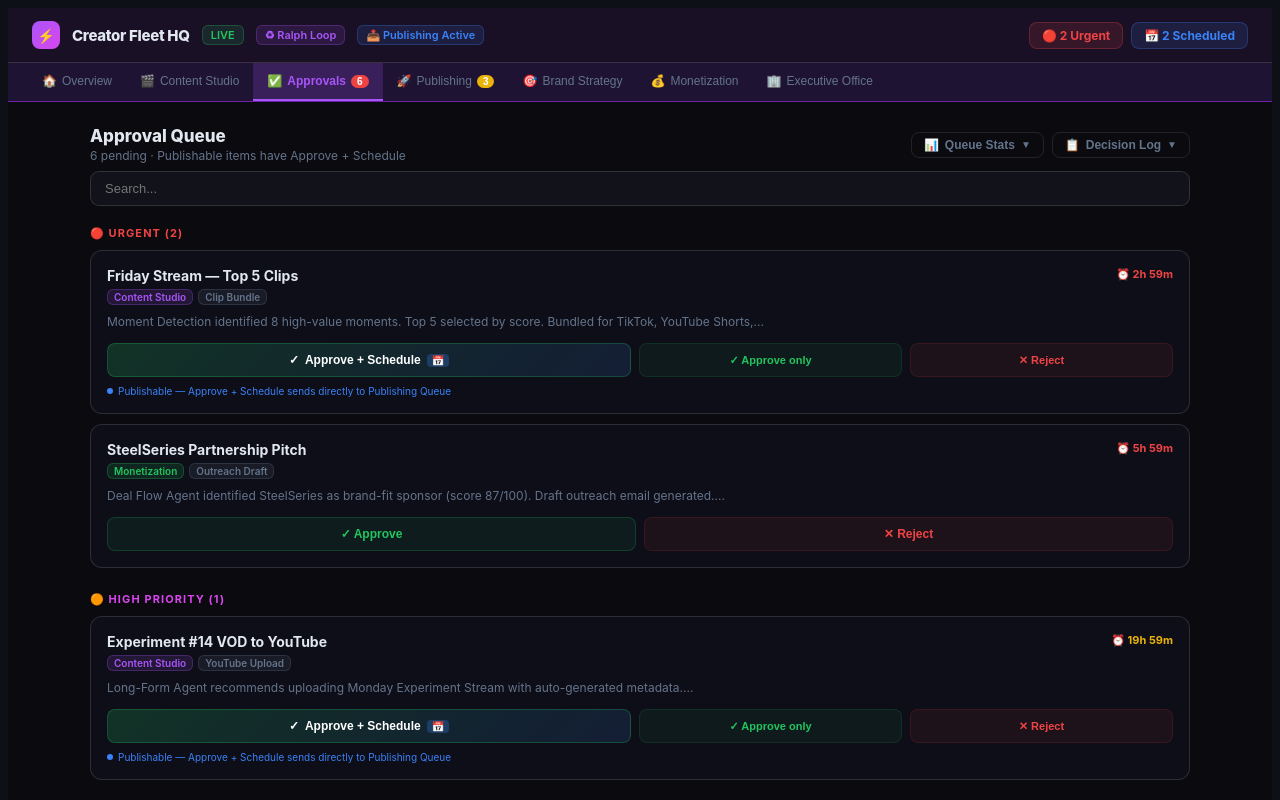
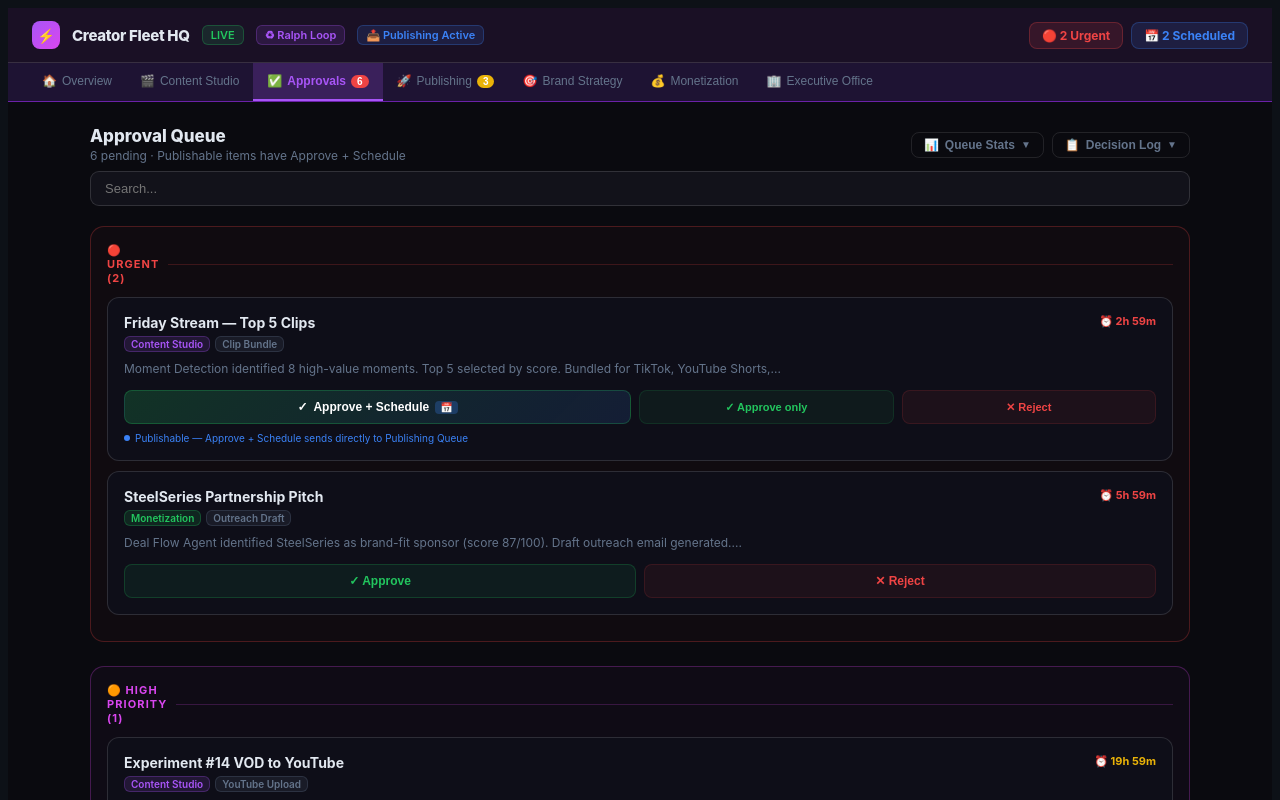
Before and after one commit to Moddaveel/creator-fleet-hq, a React (Vite) app: page / in a window 1280 px wide. Both pictures are taken after a click on the element 640 px from the left and 158 px from the top of the page. Shown: the top 800 px of the page. Built offline with nearby package versions, Linux system fonts and the light colour scheme.

Commit message:
feat: priority groups wrapped in colored border sections

```diff
--- a/src/pages/ApprovalsPage.jsx
+++ b/src/pages/ApprovalsPage.jsx
@@ -132,8 +132,8 @@ export default function ApprovalsPage({ items, setItems, toast, onApproveAndSche
         if (!grp.length) return null;
         const labels = { urgent:"🔴 Urgent", high:"🟠 High Priority", normal:"🟣 Normal", low:"⚪ Low" };
         return (
-          <div key={p} style={{ marginBottom:24 }}>
-            <div style={{ fontSize:11, fontWeight:700, color:pColor(p), letterSpacing:"0.1em", textTransform:"uppercase", marginBottom:10 }}>{labels[p]+" ("+grp.length+")"}</div>
+          <div key={p} style={{ marginBottom:24, border:"1px solid "+pColor(p)+"44", borderRadius:14, padding:16, background:pColor(p)+"07" }}>
+            <div style={{ fontSize:11, fontWeight:700, color:pColor(p), letterSpacing:"0.1em", textTransform:"uppercase", marginBottom:12, display:"flex", alignItems:"center", gap:8 }}><div style={{ flex:1 }}>{labels[p]+" ("+grp.length+")"}</div><div style={{ height:1, background:pColor(p)+"33", flex:20 }} /></div>
             {grp.map(item => (
               <div key={item.id} style={{ background:C.card2, border:"1px solid "+C.border, borderRadius:12, padding:16, marginBottom:10 }}>
                 <div style={{ display:"flex", justifyContent:"space-between", alignItems:"flex-start", marginBottom:8 }}>
```
